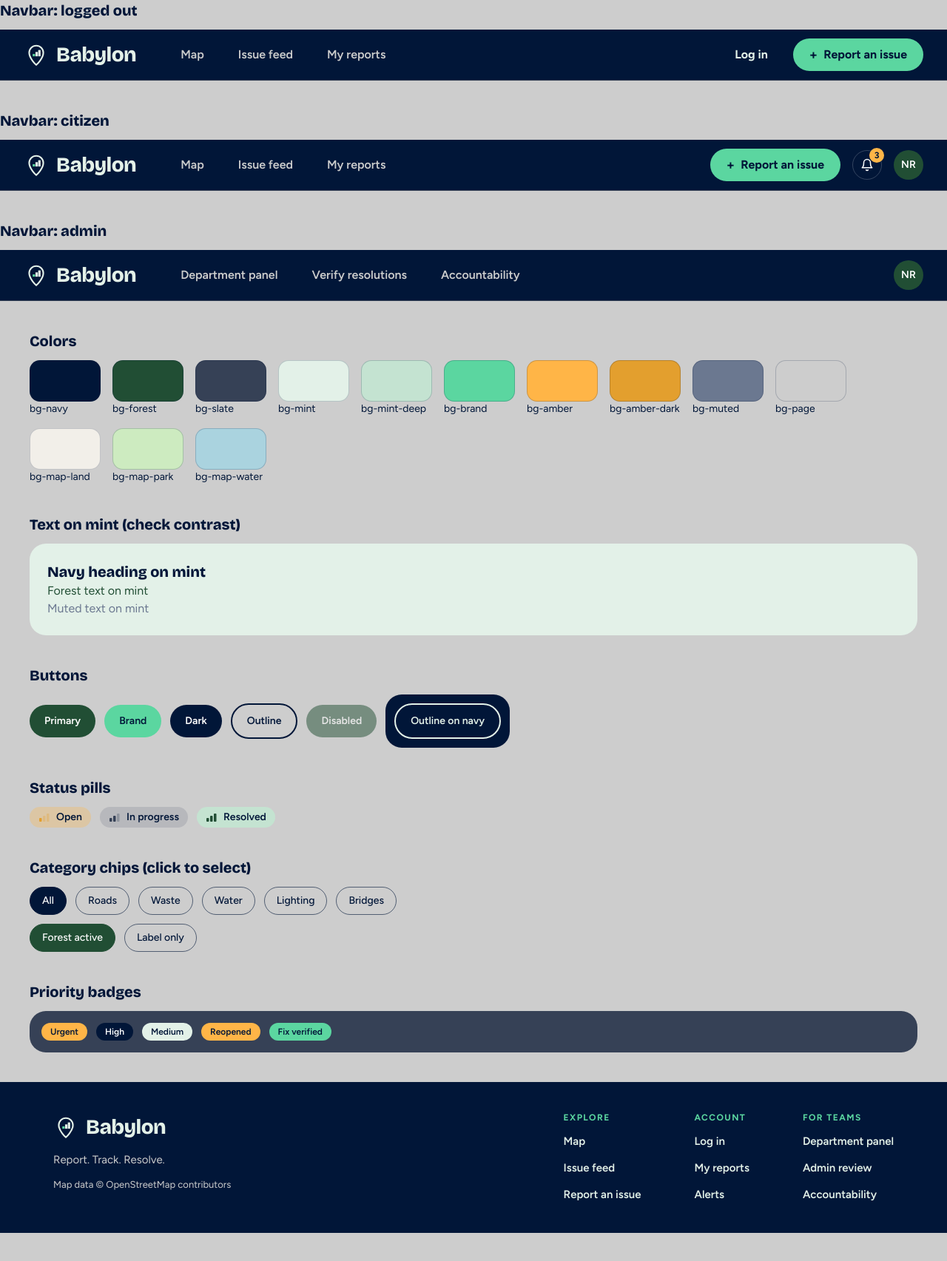
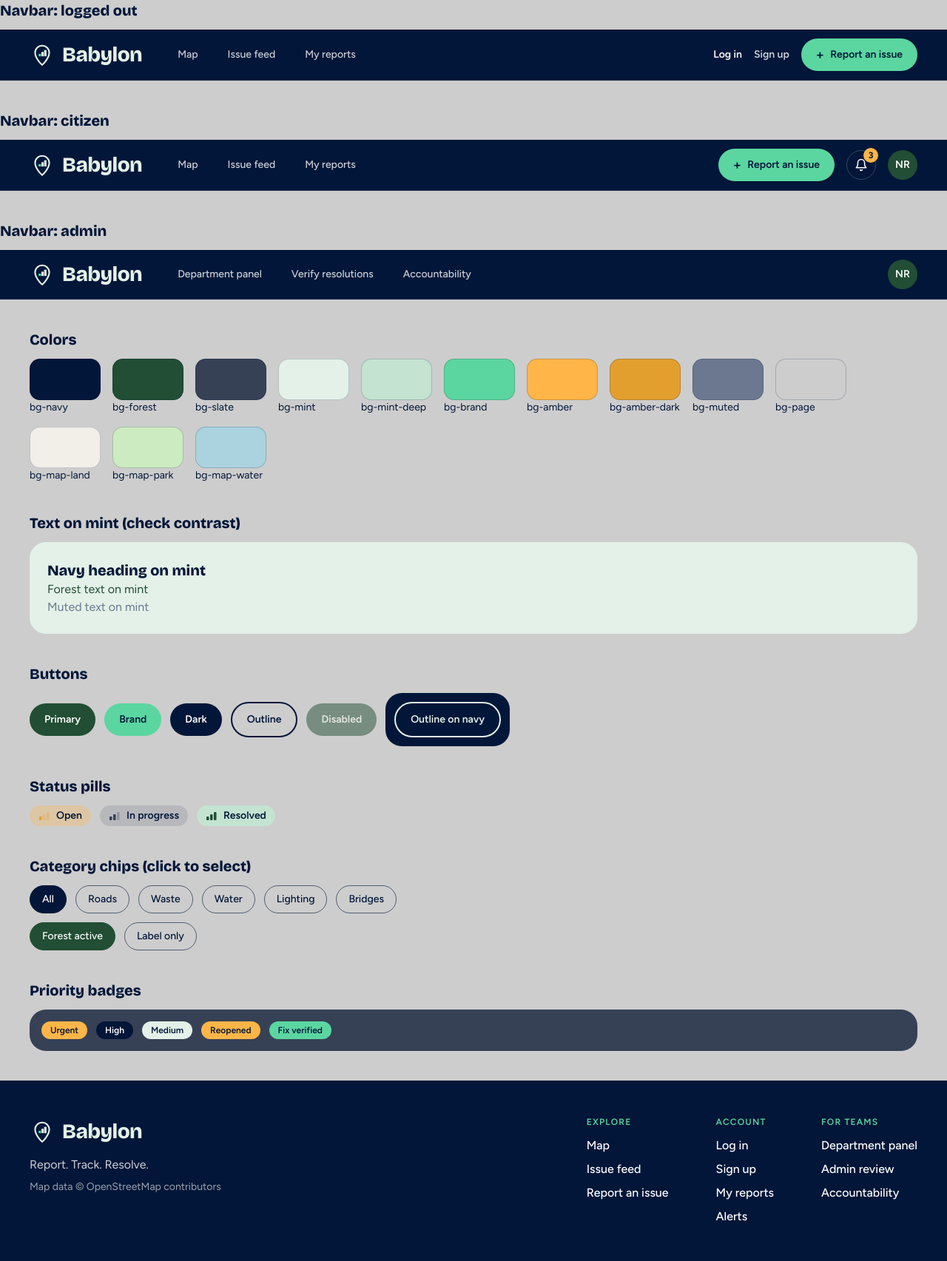
Before and after one commit to f-akhter-t/babylon, a React (Vite) app in the folder frontend/: page /styleguide in a window 1280 px wide. Shown: the whole page at 74% size. Before the commit the page ends 1667 px from the top, so only its background shows below. Built offline with nearby package versions, Linux system fonts and the light colour scheme.

Commit message:
feat(map): limit pin drops to Bangladesh and count follows on the bell

```diff
--- a/frontend/src/components/layout/Footer.jsx
+++ b/frontend/src/components/layout/Footer.jsx
@@ -13,7 +13,8 @@ const columns = [
   {
     title: 'Account',
     links: [
-      { label: 'Log in', to: '/' }, // TODO: no login screen in the design yet
+      { label: 'Log in', to: '/login' },
+      { label: 'Sign up', to: '/signup' },
       { label: 'My reports', to: '/my-reports' },
       { label: 'Alerts', to: '/my-reports' },
     ],
@@ -30,27 +31,27 @@ const columns = [
 
 export default function Footer() {
   return (
-    <footer className="flex flex-col gap-10 bg-navy px-5 py-10 font-body text-mint md:px-10 xl:flex-row xl:items-start xl:justify-between xl:px-18">
+    <footer className="flex justify-between bg-navy px-10 py-12 font-body text-white">
       <div>
         <Logo />
-        <p className="mt-3 text-[15px] text-page">Report. Track. Resolve.</p>
-        <p className="mt-3 text-[13px] text-page">
+        <p className="mt-3 text-white/80">Report. Track. Resolve.</p>
+        <p className="mt-2 text-sm text-white/60">
           Map data © OpenStreetMap contributors
         </p>
       </div>
 
-      <div className="flex flex-wrap gap-x-12 gap-y-8 xl:gap-18">
+      <div className="flex gap-16">
         {columns.map((column) => (
           <div key={column.title}>
-            <h3 className="text-xs font-bold uppercase tracking-[0.12em] text-brand">
+            <h3 className="text-xs font-semibold uppercase tracking-widest text-brand">
               {column.title}
             </h3>
-            <ul className="mt-3 flex flex-col gap-3">
+            <ul className="mt-3 space-y-2">
               {column.links.map((link) => (
                 <li key={link.label}>
                   <Link
                     to={link.to}
-                    className="text-[15px] font-semibold leading-tight text-mint transition-colors hover:text-brand"
+                    className="font-medium text-white transition-colors hover:text-brand"
                   >
                     {link.label}
                   </Link>
--- a/frontend/src/components/layout/Navbar.jsx
+++ b/frontend/src/components/layout/Navbar.jsx
@@ -1,8 +1,9 @@
 import { useState } from 'react'
-import { Link, NavLink } from 'react-router-dom'
+import { Link, NavLink, useNavigate } from 'react-router-dom'
 import clsx from 'clsx'
 import Logo from './Logo'
 import Button from '../ui/Button'
+import { getSession, logout } from '../../services/auth'
 
 const citizenLinks = [
   { label: 'Map', to: '/map' },
@@ -10,11 +11,29 @@ const citizenLinks = [
   { label: 'My reports', to: '/my-reports' },
 ]
 
+const departmentLinks = [{ label: 'Department panel', to: '/department' }]
+
 const adminLinks = [
   { label: 'Department panel', to: '/department' },
   { label: 'Verify resolutions', to: '/admin/verify' },
   { label: 'Accountability', to: '/admin/accountability' },
 ]
+
+const linksByVariant = {
+  admin: adminLinks,
+  department: departmentLinks,
+}
+
+function initialsFor(name, fallback) {
+  const letters = (name ?? '')
+    .split(/\s+/)
+    .filter((word) => /^[A-Za-z]/.test(word))
+    .slice(0, 2)
+    .map((word) => word[0])
+    .join('')
+    .toUpperCase()
+  return letters || fallback
+}
 
 export default function Navbar({
   variant = 'logged-out',
@@ -22,44 +41,67 @@ export default function Navbar({
   unread = 0,
   initials = 'NR',
 }) {
-  const [open, setOpen] = useState(false)
-  const links = variant === 'admin' ? adminLinks : citizenLinks
+  const navigate = useNavigate()
+  const [session, setSession] = useState(getSession)
 
-  const navLinks = links.map((link) => (
+  // A real login decides which navbar to show. Without a login, the page decides.
+  const current = session?.role ?? variant
+  const links = linksByVariant[current] ?? citizenLinks
+  const canReport = current !== 'admin' && current !== 'department'
+
+  function handleLogout() {
+    logout()
+    setSession(null)
+    navigate('/')
+  }
+
+  return (
+    <header className="flex items-center gap-8 border-b border-white/10 bg-navy px-10 py-3 font-body">
+      <Logo />
+
+      <nav className="flex items-center gap-2">
+        {links.map((link) => (
           <NavLink
             key={link.to}
             to={link.to}
-      onClick={() => setOpen(false)}
             className={({ isActive }) =>
               clsx(
-          'flex h-11 items-center rounded-full px-5 text-base font-semibold transition-colors',
-          isActive ? 'bg-mint text-navy' : 'text-page hover:text-white',
+                'rounded-full px-4 py-2 text-sm font-medium transition-colors',
+                isActive ? 'bg-mint text-navy' : 'text-white/80 hover:text-white',
               )
             }
           >
             {link.label}
           </NavLink>
-  ))
+        ))}
+      </nav>
 
-  const actions = (
+      <div className="ml-auto flex items-center gap-4">
+        {current === 'logged-out' && (
           <>
-      {variant === 'logged-out' && (
-        <button
-          type="button"
-          className="flex h-11 items-center px-4.5 text-base font-bold text-mint hover:text-brand"
+            <Link
+              to="/login"
+              className="text-sm font-semibold text-white transition-colors hover:text-brand"
             >
               Log in
-        </button>
+            </Link>
+            <Link
+              to="/signup"
+              className="text-sm font-semibold text-white/80 transition-colors hover:text-brand"
+            >
+              Sign up
+            </Link>
+          </>
         )}
 
-      {variant !== 'admin' && showReport && (
-        <Button to="/report" variant="brand" size="nav">
+        {canReport && showReport && (
+          <Button to="/report" variant="brand">
             <span aria-hidden="true" className="text-lg leading-none">+</span>
             Report an issue
           </Button>
         )}
 
-      {variant === 'citizen' && (
+        {current === 'citizen' && (
           <Link
             to="/my-reports"
             aria-label={`Alerts, ${unread} new`}
@@ -87,51 +129,25 @@ export default function Navbar({
           </Link>
         )}
 
-      {variant !== 'logged-out' && (
-        <span className="flex h-10 w-10 items-center justify-center rounded-full bg-forest text-sm font-semibold text-white">
-          {initials}
+        {current !== 'logged-out' && (
+          <span
+            title={session?.name}
+            className="flex h-10 w-10 items-center justify-center rounded-full bg-forest text-sm font-semibold text-white"
+          >
+            {session ? initialsFor(session.name, initials) : initials}
           </span>
         )}
-    </>
-  )
 
-  return (
-    <header className="border-b border-slate bg-navy font-body">
-      <div className="flex h-17 items-center gap-10 px-5 md:px-8">
-        <Logo />
-
-        <nav className="hidden items-center gap-1.5 lg:flex">{navLinks}</nav>
-
-        <div className="ml-auto hidden items-center gap-4 lg:flex">{actions}</div>
-
+        {session && (
           <button
             type="button"
-          aria-label={open ? 'Close menu' : 'Open menu'}
-          aria-expanded={open}
-          onClick={() => setOpen((value) => !value)}
-          className="ml-auto flex size-11 items-center justify-center rounded-full border border-slate text-mint lg:hidden"
+            onClick={handleLogout}
+            className="rounded-full border border-white/20 px-4 py-2 text-sm font-semibold text-white transition-colors hover:bg-white/10"
           >
-          <svg
-            viewBox="0 0 24 24"
-            width="22"
-            height="22"
-            fill="none"
-            stroke="currentColor"
-            strokeWidth="2"
-            strokeLinecap="round"
-            aria-hidden="true"
-          >
-            {open ? <path d="M6 6l12 12M18 6L6 18" /> : <path d="M4 7h16M4 12h16M4 17h16" />}
-          </svg>
+            Log out
           </button>
+        )}
       </div>
-
-      {open && (
-        <div className="flex flex-col gap-4 border-t border-slate px-5 pb-5 pt-3 md:px-8 lg:hidden">
-          <nav className="flex flex-col gap-1">{navLinks}</nav>
-          <div className="flex flex-wrap items-center gap-3">{actions}</div>
-        </div>
-      )}
     </header>
   )
 }
--- a/frontend/src/pages/Map/Map.jsx
+++ b/frontend/src/pages/Map/Map.jsx
@@ -1,7 +1,6 @@
-import { useEffect, useState } from 'react'
+import { useState } from 'react'
 import clsx from 'clsx'
 import Navbar from '../../components/layout/Navbar'
-import { getUnreadAlertCount } from '../../services/api'
 import IssuesSidebar from './IssuesSidebar'
 import IssueMap from './IssueMap'
 import { CURSOR_CLASSES, cursorVariables } from './cursors'
@@ -9,6 +8,7 @@ import { useMapFilters } from './useMapFilters'
 import { useIssues } from './useIssues'
 import { useStoredIds } from './useStoredIds'
 import { useListKeys } from './useListKeys'
+import { useUnreadCount } from './useUnreadCount'
 
 const NO_FILTERS = { category: 'All', status: 'All', q: '' }
 
@@ -17,7 +17,8 @@ export default function Map() {
   const { issues, allIssues, loading, error, retry } = useIssues({ category, status, search })
   const [votedIds, toggleVote] = useStoredIds('babylon:voted')
   const [followedIds, toggleFollow] = useStoredIds('babylon:followed')
-  const [unread, setUnread] = useState(0)
+  // Following an issue adds 1 to the navbar bell, unfollowing takes 1 away.
+  const unread = useUnreadCount(followedIds.length)
   const [cursors] = useState(cursorVariables) // built once
 
   // Add this citizen's own vote and follow on top of the data.
@@ -43,16 +44,6 @@ export default function Map() {
   }
 
   useListKeys(shownIssues, selectedId, select)
-
-  useEffect(() => {
-    let ignore = false
-    getUnreadAlertCount().then((count) => {
-      if (!ignore) setUnread(count)
-    })
-    return () => {
-      ignore = true
-    }
-  }, [])
 
   return (
     <div
--- /dev/null
+++ b/frontend/src/pages/Map/RegionNotice.jsx
@@ -0,0 +1,32 @@
+import { useEffect, useRef } from 'react'
+import { animate, SPRING } from './motion'
+
+const SHAKE = [
+  { transform: 'translateX(0)' },
+  { transform: 'translateX(-6px)' },
+  { transform: 'translateX(6px)' },
+  { transform: 'translateX(-3px)' },
+  { transform: 'translateX(0)' },
+]
+
+// Red message over the map when a pin is dropped outside the region.
+// attempt goes up on every blocked try, so the box shakes again each time.
+// pointer-events-none: it never blocks clicks on the map underneath.
+// It sits just below the "Click the map to drop a pin" bar.
+export default function RegionNotice({ attempt }) {
+  const ref = useRef(null)
+
+  useEffect(() => {
+    animate(ref.current, SHAKE, { duration: 360, easing: SPRING })
+  }, [attempt])
+
+  return (
+    <div
+      ref={ref}
+      role="status"
+      className="pointer-events-none absolute left-1/2 top-32 z-1000 -translate-x-1/2 whitespace-nowrap rounded-full bg-danger px-4 py-2 text-sm font-semibold text-white shadow-xl lg:top-16"
+    >
+      Can't drop pin here, outside of region.
+    </div>
+  )
+}
--- /dev/null
+++ b/frontend/src/pages/Map/useUnreadCount.js
@@ -0,0 +1,25 @@
+import { useEffect, useState } from 'react'
+import { getUnreadAlertCount } from '../../services/api'
+
+// The number for the navbar bell: unread alerts from the data, plus "extra"
+// (for example how many issues this citizen follows, since each followed
+// issue will send alerts). Any page can use it:
+//   const unread = useUnreadCount(followedIds.length)
+//   <Navbar variant="citizen" unread={unread} />
+export function useUnreadCount(extra = 0) {
+  const [alerts, setAlerts] = useState(0)
+
+  useEffect(() => {
+    let ignore = false
+    getUnreadAlertCount()
+      .then((count) => {
+        if (!ignore) setAlerts(count)
+      })
+      .catch(() => {}) // the bell just shows the extra part if alerts fail to load
+    return () => {
+      ignore = true
+    }
+  }, [])
+
+  return alerts + extra
+}
```
Also changed, not shown: frontend/src/pages/Map/DropPin.jsx (+29 -3 lines), frontend/src/pages/Map/region.js (added, +63 -0 lines). Lines whose indentation alone changed are shown as unchanged.
